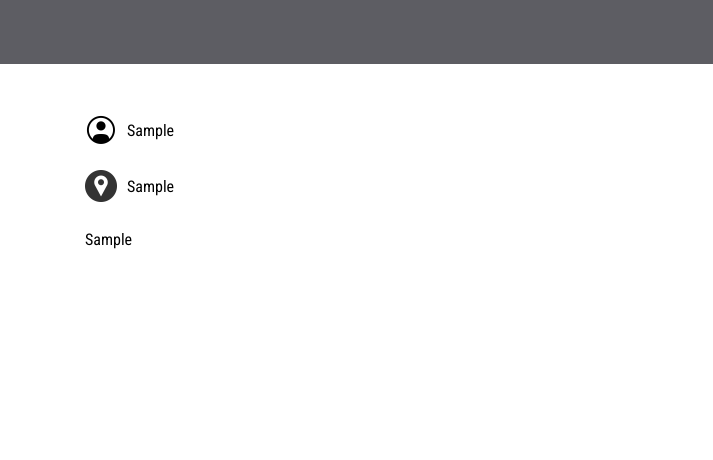
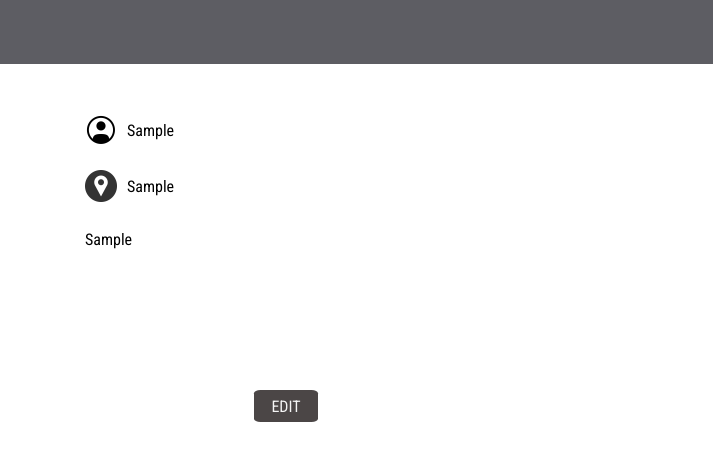
Before and after one commit to allen-huang9/code-journal, a website: page index.html in a window 1280 px wide. Both pictures are taken after typing "Sample", "Sample", "Sample", "Sample", "Sample" into the empty fields and a click on the button "save". Shown: the full height of the page, 567-1280 px from the left. Drawn offline with Linux system fonts and the light colour scheme.

Commit message:
view swapping function prepopulates existing user information and updated profile rendering to include a link. #1-3

```diff
--- a/css/styles.css
+++ b/css/styles.css
@@ -22,7 +22,6 @@ button {
   background-color: rgb(75, 70, 70);
   border-radius: 5%;
   border-style: none;
-  margin-right: 0;
 }
 .column-full {
   display: flex;
@@ -32,10 +31,6 @@ button {
 .column-half {
   display: flex;
   justify-content: flex-start;
-}
-
-.button-placement {
-    margin: 0;
 }
 
 .site-name, .page-title, .profile-name {
@@ -85,6 +80,18 @@ button {
 .user-profile-info > p {
   margin-left: 10px;
 }
+
+.edit-profile-link {
+  display: flex;
+  justify-content: center;
+  align-items: center;
+  width: 4rem;
+  height: 2rem;
+  color: whitesmoke;
+  background-color: rgb(75, 70, 70);
+  border-radius: 10%;
+  text-decoration: none;
+}
 @media screen and (min-width: 768px) {
 
   button {
--- a/js/main.js
+++ b/js/main.js
@@ -28,7 +28,7 @@ $form.addEventListener('submit', function (e) {
 window.addEventListener('beforeunload', function (e) {
   var stringData = JSON.stringify(data);
   localStorage.setItem('code-journal-local-storage', stringData);
-
+  // localStorage.clear();
 });
 
 document.addEventListener('DOMContentLoaded', function (e) {
@@ -122,6 +122,22 @@ function profilePage(profileData) {
 
   divRoot.appendChild(row2);
 
+  var row3 = document.createElement('div');
+  row3.setAttribute('class', 'button-placement');
+
+  var row3Column1 = document.createElement('div');
+  row3Column1.setAttribute('class', 'column-half');
+
+  var linkButton = document.createElement('a');
+  linkButton.setAttribute('class', 'edit-profile-link');
+  linkButton.setAttribute('href', '#');
+  linkButton.setAttribute('data-view', 'edit-profile');
+  linkButton.textContent = 'EDIT';
+
+  row3Column1.appendChild(linkButton);
+  row3.appendChild(row3Column1);
+
+  divRoot.appendChild(row3);
   return divRoot;
 }
 
@@ -143,6 +159,12 @@ function viewSwapping(dataView) {
 
         allDataView[i].appendChild(profilePage(data.profile));
 
+      } else {
+        $form.elements.avatarUrl.value = data.profile.avatarUrl;
+        $form.elements.username.value = data.profile.username;
+        $form.elements.fullname.value = data.profile.fullName;
+        $form.elements.location.value = data.profile.location;
+        $form.elements.bio.value = data.profile.bio;
       }
     }
   }
```
